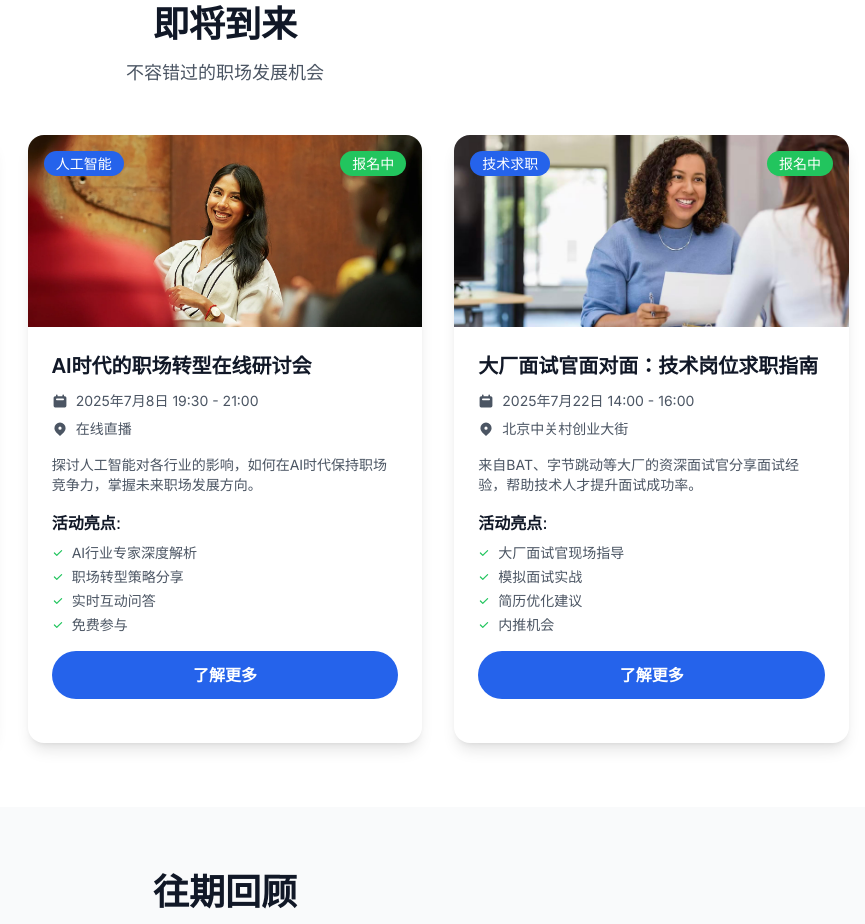
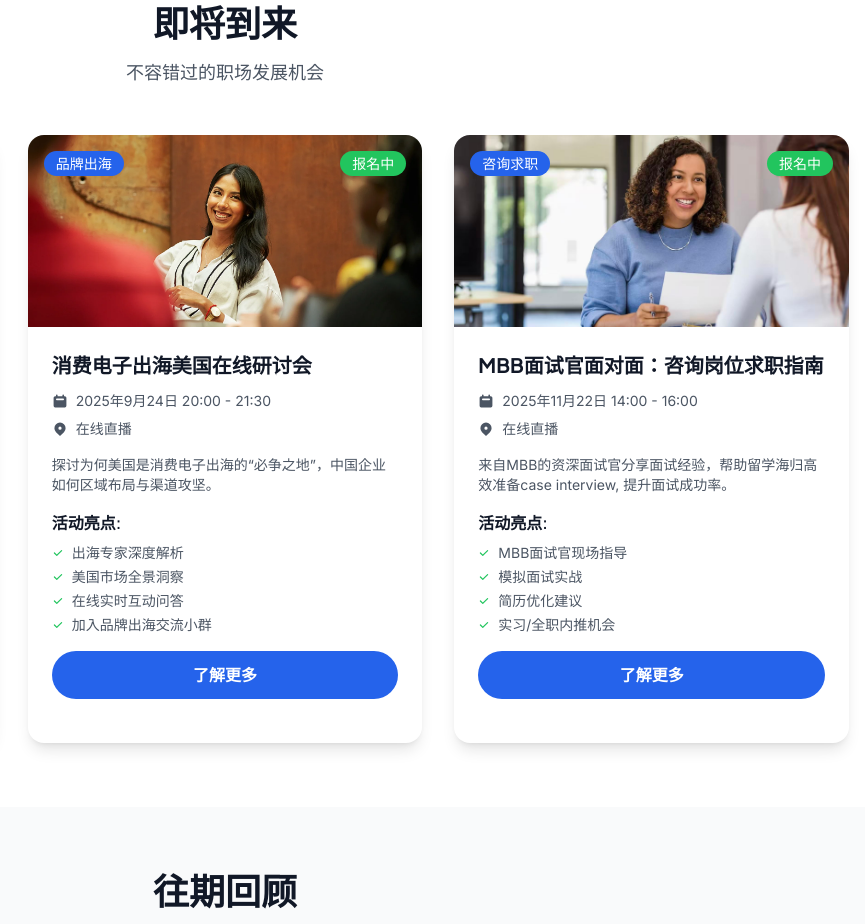
Before and after one commit to kevin19921221/careeraccelerator, a plain HTML site: page event/index.html in a window 1280 px wide. Shown: the part 1002-1926 px from the top of the page, 415-1280 px from the left. Drawn offline with Linux system fonts and the light colour scheme.

Commit message:
anything

```diff
--- a/event/index.html
+++ b/event/index.html
@@ -332,7 +332,7 @@
             <img src="/images/events/COMMUNITY.webp"
              alt="AI时代的职场转型在线研讨会" class="w-full h-48 object-cover group-hover:scale-105 transition-transform duration-300">
             <div class="absolute top-4 left-4">
-              <span class="bg-blue-600 text-white px-3 py-1 rounded-full text-sm font-medium">人工智能</span>
+              <span class="bg-blue-600 text-white px-3 py-1 rounded-full text-sm font-medium">品牌出海</span>
             </div>
             <div class="absolute top-4 right-4">
               <span class="bg-green-500 text-white px-3 py-1 rounded-full text-sm font-medium">报名中</span>
@@ -340,14 +340,14 @@
           </div>
 
           <div class="p-6">
-            <h3 class="text-xl font-bold text-gray-900 mb-3 line-clamp-2">AI时代的职场转型在线研讨会</h3>
+            <h3 class="text-xl font-bold text-gray-900 mb-3 line-clamp-2">消费电子出海美国在线研讨会</h3>
 
             <div class="space-y-2 mb-4">
               <div class="flex items-center text-gray-600">
                 <svg class="w-4 h-4 mr-2" fill="currentColor" viewBox="0 0 20 20">
                   <path fill-rule="evenodd" d="M6 2a1 1 0 00-1 1v1H4a2 2 0 00-2 2v10a2 2 0 002 2h12a2 2 0 002-2V6a2 2 0 00-2-2h-1V3a1 1 0 10-2 0v1H7V3a1 1 0 00-1-1zm0 5a1 1 0 000 2h8a1 1 0 100-2H6z" clip-rule="evenodd"></path>
                 </svg>
-                <span class="text-sm">2025年7月8日 19:30 - 21:00</span>
+                <span class="text-sm">2025年9月24日 20:00 - 21:30</span>
               </div>
               <div class="flex items-center text-gray-600">
                 <svg class="w-4 h-4 mr-2" fill="currentColor" viewBox="0 0 20 20">
@@ -357,7 +357,7 @@
               </div>
             </div>
 
-            <p class="text-gray-600 text-sm mb-4 line-clamp-3">探讨人工智能对各行业的影响，如何在AI时代保持职场竞争力，掌握未来职场发展方向。</p>
+            <p class="text-gray-600 text-sm mb-4 line-clamp-3">探讨为何美国是消费电子出海的“必争之地”，中国企业如何区域布局与渠道攻坚。</p>
 
             <div class="mb-4">
               <h4 class="font-semibold text-gray-900 mb-2">活动亮点:</h4>
@@ -367,35 +367,35 @@
                   <svg class="w-3 h-3 text-green-500 mr-2" fill="currentColor" viewBox="0 0 20 20">
                     <path fill-rule="evenodd" d="M16.707 5.293a1 1 0 010 1.414l-8 8a1 1 0 01-1.414 0l-4-4a1 1 0 011.414-1.414L8 12.586l7.293-7.293a1 1 0 011.414 0z" clip-rule="evenodd"></path>
                   </svg>
-                  AI行业专家深度解析
+                  出海专家深度解析
                 </li>
 
                 <li class="flex items-center text-sm text-gray-600">
                   <svg class="w-3 h-3 text-green-500 mr-2" fill="currentColor" viewBox="0 0 20 20">
                     <path fill-rule="evenodd" d="M16.707 5.293a1 1 0 010 1.414l-8 8a1 1 0 01-1.414 0l-4-4a1 1 0 011.414-1.414L8 12.586l7.293-7.293a1 1 0 011.414 0z" clip-rule="evenodd"></path>
                   </svg>
-                  职场转型策略分享
+                  美国市场全景洞察
                 </li>
 
                 <li class="flex items-center text-sm text-gray-600">
                   <svg class="w-3 h-3 text-green-500 mr-2" fill="currentColor" viewBox="0 0 20 20">
                     <path fill-rule="evenodd" d="M16.707 5.293a1 1 0 010 1.414l-8 8a1 1 0 01-1.414 0l-4-4a1 1 0 011.414-1.414L8 12.586l7.293-7.293a1 1 0 011.414 0z" clip-rule="evenodd"></path>
                   </svg>
-                  实时互动问答
+                  在线实时互动问答
                 </li>
 
                 <li class="flex items-center text-sm text-gray-600">
                   <svg class="w-3 h-3 text-green-500 mr-2" fill="currentColor" viewBox="0 0 20 20">
                     <path fill-rule="evenodd" d="M16.707 5.293a1 1 0 010 1.414l-8 8a1 1 0 01-1.414 0l-4-4a1 1 0 011.414-1.414L8 12.586l7.293-7.293a1 1 0 011.414 0z" clip-rule="evenodd"></path>
                   </svg>
-                  免费参与
+                  加入品牌出海交流小群
                 </li>
 
               </ul>
             </div>
 
 
-            <a href="https://google.com" target="_blank" class="w-full bg-blue-600 hover:bg-blue-700 text-white font-semibold py-3 px-6 rounded-lg transition-colors duration-200 block text-center">
+            <a href="https://www.career-accelerator.com.cn/event" target="_blank" class="w-full bg-blue-600 hover:bg-blue-700 text-white font-semibold py-3 px-6 rounded-lg transition-colors duration-200 block text-center">
               了解更多
             </a>
 
@@ -407,7 +407,7 @@
           <div class="relative">
             <img src="/images/events/interview.jpg" alt="大厂面试官面对面：技术岗位求职指南" class="w-full h-48 object-cover group-hover:scale-105 transition-transform duration-300">
             <div class="absolute top-4 left-4">
-              <span class="bg-blue-600 text-white px-3 py-1 rounded-full text-sm font-medium">技术求职</span>
+              <span class="bg-blue-600 text-white px-3 py-1 rounded-full text-sm font-medium">咨询求职</span>
             </div>
             <div class="absolute top-4 right-4">
               <span class="bg-green-500 text-white px-3 py-1 rounded-full text-sm font-medium">报名中</span>
@@ -415,24 +415,24 @@
           </div>
 
           <div class="p-6">
-            <h3 class="text-xl font-bold text-gray-900 mb-3 line-clamp-2">大厂面试官面对面：技术岗位求职指南</h3>
+            <h3 class="text-xl font-bold text-gray-900 mb-3 line-clamp-2">MBB面试官面对面：咨询岗位求职指南</h3>
 
             <div class="space-y-2 mb-4">
               <div class="flex items-center text-gray-600">
                 <svg class="w-4 h-4 mr-2" fill="currentColor" viewBox="0 0 20 20">
                   <path fill-rule="evenodd" d="M6 2a1 1 0 00-1 1v1H4a2 2 0 00-2 2v10a2 2 0 002 2h12a2 2 0 002-2V6a2 2 0 00-2-2h-1V3a1 1 0 10-2 0v1H7V3a1 1 0 00-1-1zm0 5a1 1 0 000 2h8a1 1 0 100-2H6z" clip-rule="evenodd"></path>
                 </svg>
-                <span class="text-sm">2025年7月22日 14:00 - 16:00</span>
+                <span class="text-sm">2025年11月22日 14:00 - 16:00</span>
               </div>
               <div class="flex items-center text-gray-600">
                 <svg class="w-4 h-4 mr-2" fill="currentColor" viewBox="0 0 20 20">
                   <path fill-rule="evenodd" d="M5.05 4.05a7 7 0 119.9 9.9L10 18.9l-4.95-4.95a7 7 0 010-9.9zM10 11a2 2 0 100-4 2 2 0 000 4z" clip-rule="evenodd"></path>
                 </svg>
-                <span class="text-sm">北京中关村创业大街</span>
+                <span class="text-sm">在线直播</span>
               </div>
             </div>
 
-            <p class="text-gray-600 text-sm mb-4 line-clamp-3">来自BAT、字节跳动等大厂的资深面试官分享面试经验，帮助技术人才提升面试成功率。</p>
+            <p class="text-gray-600 text-sm mb-4 line-clamp-3">来自MBB的资深面试官分享面试经验，帮助留学海归高效准备case interview, 提升面试成功率。</p>
 
             <div class="mb-4">
               <h4 class="font-semibold text-gray-900 mb-2">活动亮点:</h4>
@@ -442,7 +442,7 @@
                   <svg class="w-3 h-3 text-green-500 mr-2" fill="currentColor" viewBox="0 0 20 20">
                     <path fill-rule="evenodd" d="M16.707 5.293a1 1 0 010 1.414l-8 8a1 1 0 01-1.414 0l-4-4a1 1 0 011.414-1.414L8 12.586l7.293-7.293a1 1 0 011.414 0z" clip-rule="evenodd"></path>
                   </svg>
-                  大厂面试官现场指导
+                  MBB面试官现场指导
                 </li>
 
                 <li class="flex items-center text-sm text-gray-600">
@@ -463,14 +463,14 @@
                   <svg class="w-3 h-3 text-green-500 mr-2" fill="currentColor" viewBox="0 0 20 20">
                     <path fill-rule="evenodd" d="M16.707 5.293a1 1 0 010 1.414l-8 8a1 1 0 01-1.414 0l-4-4a1 1 0 011.414-1.414L8 12.586l7.293-7.293a1 1 0 011.414 0z" clip-rule="evenodd"></path>
                   </svg>
-                  内推机会
+                  实习/全职内推机会
                 </li>
 
               </ul>
             </div>
 
 
-            <a href="https://bing.com" target="_blank" class="w-full bg-blue-600 hover:bg-blue-700 text-white font-semibold py-3 px-6 rounded-lg transition-colors duration-200 block text-center">
+            <a href="https://www.career-accelerator.com.cn/event" target="_blank" class="w-full bg-blue-600 hover:bg-blue-700 text-white font-semibold py-3 px-6 rounded-lg transition-colors duration-200 block text-center">
               了解更多
             </a>
 
```
Also changed, not shown: 3 other files.
